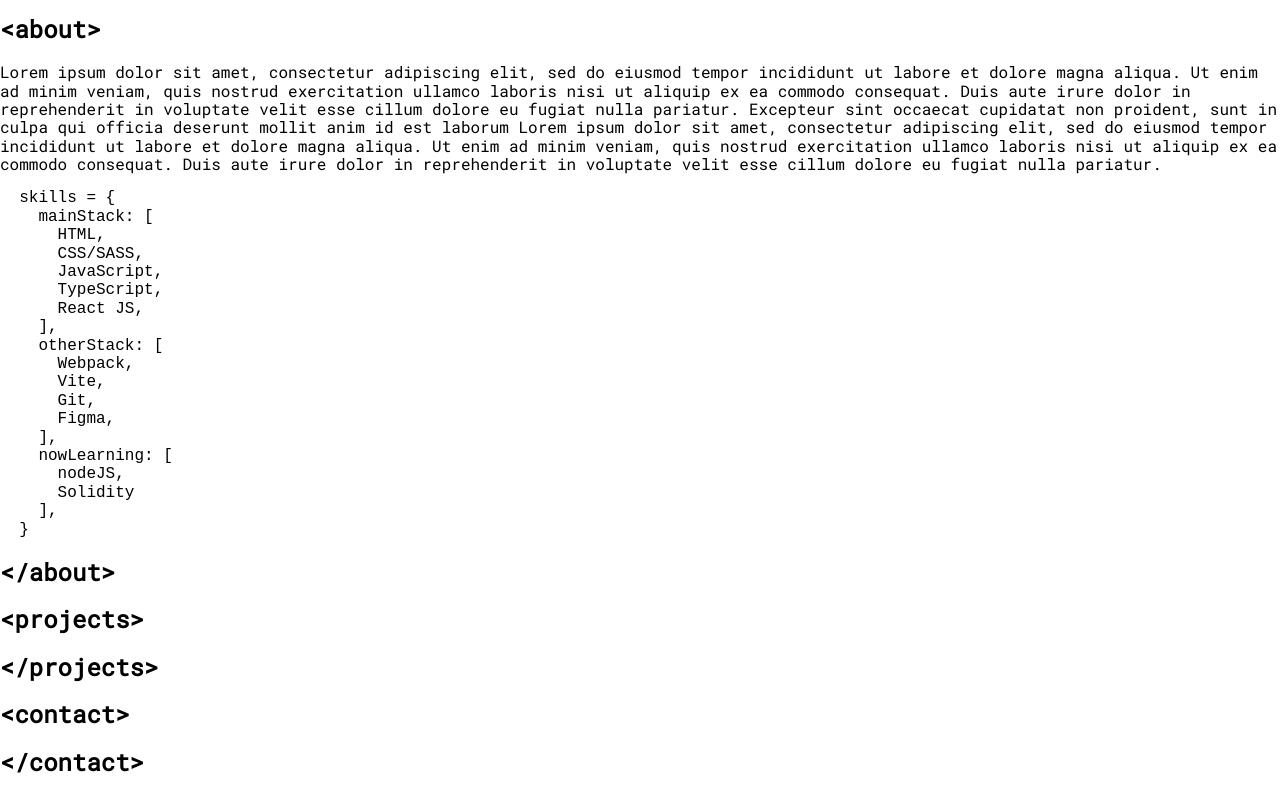
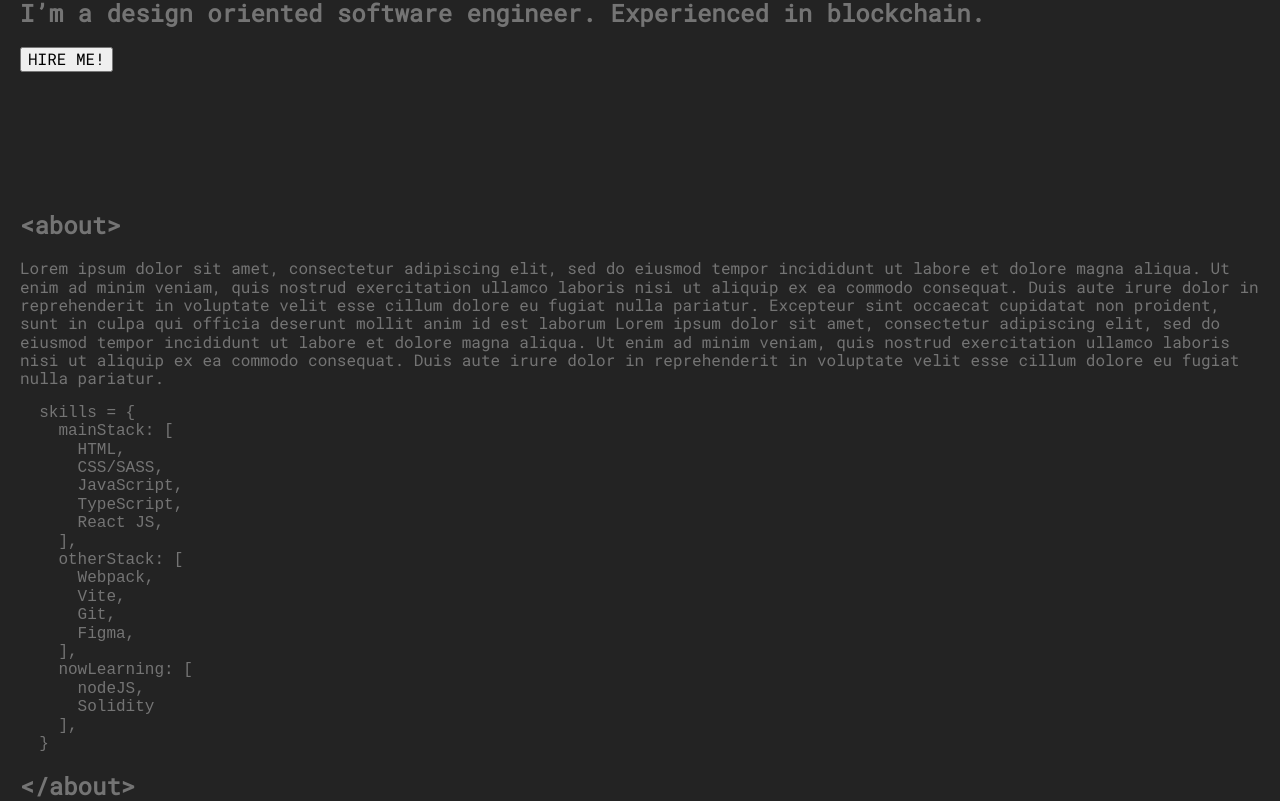
Before and after one commit to Ilichhh/portfolio-website, a React (Vite) app: page / in a window 1280 px wide. Shown: the part 319-1120 px from the top of the page. Built offline with nearby package versions, Linux system fonts and the light colour scheme.

Commit message:
feat: add container

```diff
--- a/src/App.tsx
+++ b/src/App.tsx
@@ -1,17 +1,17 @@
 import { Header } from './components/Header';
-import { PromoSection } from './components/PromoSection';
+import { HeroSection } from './components/HeroSection';
 import { AboutSection } from './components/AboutSection';
 import { ProjectsSection } from './components/ProjectsSection';
 import { ContactSection } from './components/ContactSection';
 
 export const App = () => {
   return (
-    <div>
+    <>
       <Header />
-      <PromoSection />
+      <HeroSection />
       <AboutSection />
       <ProjectsSection />
       <ContactSection />
-    </div>
+    </>
   );
 };
--- a/src/components/AboutSection.tsx
+++ b/src/components/AboutSection.tsx
@@ -1,3 +1,5 @@
+import { Container } from './common/Container';
+
 export const AboutSection = () => {
   const codeText = `  skills = {
     mainStack: [
@@ -21,26 +23,23 @@ export const AboutSection = () => {
 `;
 
   return (
-    <section>
-      <div>
+    <Container>
       <h2>{`<about>`}</h2>
       <div>
         <div>
-            Lorem ipsum dolor sit amet, consectetur adipiscing elit, sed do eiusmod tempor
+          Lorem ipsum dolor sit amet, consectetur adipiscing elit, sed do eiusmod tempor incididunt
+          ut labore et dolore magna aliqua. Ut enim ad minim veniam, quis nostrud exercitation
+          ullamco laboris nisi ut aliquip ex ea commodo consequat. Duis aute irure dolor in
+          reprehenderit in voluptate velit esse cillum dolore eu fugiat nulla pariatur. Excepteur
+          sint occaecat cupidatat non proident, sunt in culpa qui officia deserunt mollit anim id
+          est laborum Lorem ipsum dolor sit amet, consectetur adipiscing elit, sed do eiusmod tempor
           incididunt ut labore et dolore magna aliqua. Ut enim ad minim veniam, quis nostrud
           exercitation ullamco laboris nisi ut aliquip ex ea commodo consequat. Duis aute irure
           dolor in reprehenderit in voluptate velit esse cillum dolore eu fugiat nulla pariatur.
-            Excepteur sint occaecat cupidatat non proident, sunt in culpa qui officia deserunt
-            mollit anim id est laborum Lorem ipsum dolor sit amet, consectetur adipiscing elit, sed
-            do eiusmod tempor incididunt ut labore et dolore magna aliqua. Ut enim ad minim veniam,
-            quis nostrud exercitation ullamco laboris nisi ut aliquip ex ea commodo consequat. Duis
-            aute irure dolor in reprehenderit in voluptate velit esse cillum dolore eu fugiat nulla
-            pariatur.
         </div>
         <pre>{codeText}</pre>
       </div>
       <h2>{`</about>`}</h2>
-      </div>
-    </section>
+    </Container>
   );
 };
--- a/src/components/ContactSection.tsx
+++ b/src/components/ContactSection.tsx
@@ -1,10 +1,10 @@
+import { Container } from './common/Container';
+
 export const ContactSection = () => {
   return (
-    <section>
-      <div>
-        <h2>{`<contact>`}</h2>
-        <h2>{`</contact>`}</h2>
-      </div>
-    </section>
+    <Container>
+      <h2>{`<contact>`}</h2>
+      <h2>{`</contact>`}</h2>
+    </Container>
   );
 };
--- a/src/components/PromoSection.tsx
+++ b/src/components/HeroSection.tsx
@@ -1,6 +1,8 @@
-export const PromoSection = () => {
+import { Container } from './common/Container';
+
+export const HeroSection = () => {
   return (
-    <section>
+    <Container>
       <h1>
         Hi,
         <br />
@@ -10,6 +12,6 @@ export const PromoSection = () => {
       </h1>
       <h2>I’m a design oriented software engineer. Experienced in blockchain.</h2>
       <button>HIRE ME!</button>
-    </section>
+    </Container>
   );
 };
--- a/src/components/ProjectsSection.tsx
+++ b/src/components/ProjectsSection.tsx
@@ -1,10 +1,10 @@
+import { Container } from './common/Container';
+
 export const ProjectsSection = () => {
   return (
-    <section>
-      <div>
-        <h2>{`<projects>`}</h2>
-        <h2>{`</projects>`}</h2>
-      </div>
-    </section>
+    <Container>
+      <h2>{`<projects>`}</h2>
+      <h2>{`</projects>`}</h2>
+    </Container>
   );
 };
--- /dev/null
+++ b/src/components/common/Container.tsx
@@ -0,0 +1,12 @@
+import { PropsWithChildren } from 'react';
+import styled from 'styled-components';
+
+const StyledContainer = styled.section`
+  max-width: 1440px;
+  margin: 0 auto;
+  padding: 60px 20px 60px;
+`;
+
+export const Container = ({ children }: PropsWithChildren) => {
+  return <StyledContainer>{children}</StyledContainer>;
+};
--- a/src/globalStyles.ts
+++ b/src/globalStyles.ts
@@ -1,5 +1,7 @@
 import { createGlobalStyle } from 'styled-components';
 import { normalize } from 'styled-normalize';
+
+import theme from './theme';
 
 import '@fontsource/roboto-mono/400.css';
 
@@ -7,6 +9,8 @@ const GlobalStyles = createGlobalStyle`
   ${normalize}
   body {
     font-family: 'Roboto Mono', monospace;
+    background-color: ${theme.colors.bg};
+    color: ${theme.colors.greyLight};
   }
   * {
     box-sizing: border-box;
```
Lines whose indentation alone changed are shown as unchanged.
